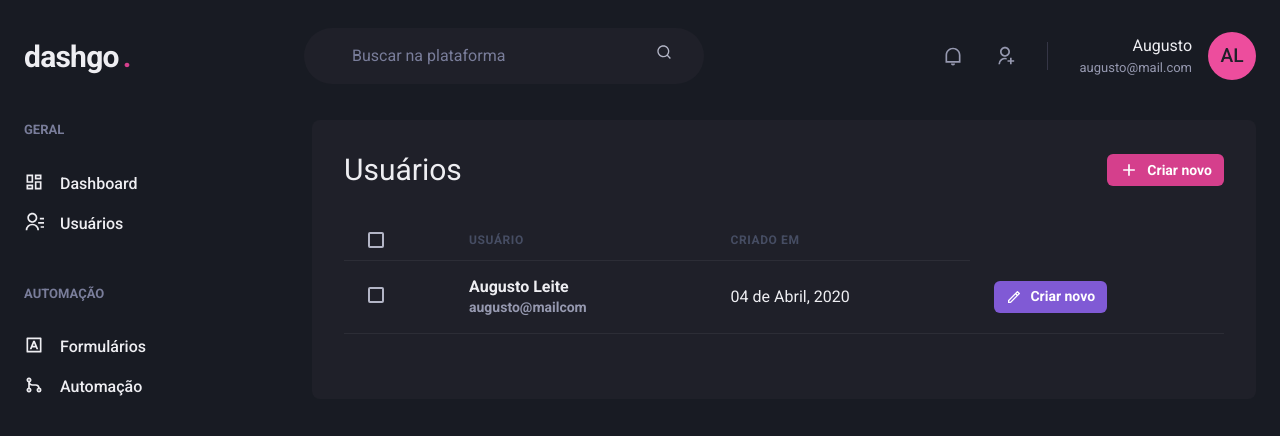
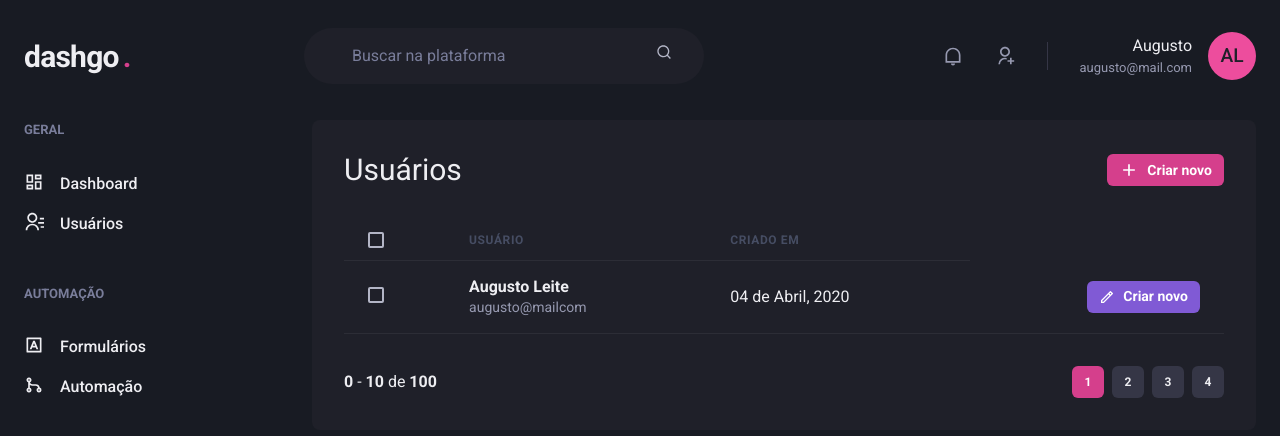
Before and after one commit to augustorl/dashgo, a Next.js app: page /users in a window 1280 px wide. Shown: the top 436 px of the page. Built offline with nearby package versions, Linux system fonts and the light colour scheme.

Commit message:
add: pagination to Userlist

```diff
--- a/src/pages/users/index.tsx
+++ b/src/pages/users/index.tsx
@@ -4,6 +4,7 @@ import { Box, Button, Text, Flex, Heading, Table, Th, Thead, Tr, Checkbox, Icon,
 import React from 'react';
 import { RiAddLine, RiPencilLine } from 'react-icons/ri';
 import { Header } from '../../components/Header';
+import Pagination from '../../components/Pagination';
 import { Sidebar } from '../../components/Sidebar';
 
 
@@ -47,11 +48,11 @@ export default function UserList() {
                                 <Td>
                                     <Box>
                                         <Text fontWeight="bold">Augusto Leite</Text>
-                                        <Text color="gray.300" fontSize="sm" fontWeight="bold">augusto@mailcom</Text>
+                                        <Text color="gray.300" fontSize="sm" >augusto@mailcom</Text>
                                     </Box>
                                 </Td>
                                 <Td>04 de Abril, 2020</Td>
-                                <Td>
+                                <Td textAlign="right">
                                     <Button
                                     as="a"
                                     size="sm"
@@ -65,6 +66,8 @@ export default function UserList() {
                             </Tr>
                         </Tbody>
                     </Table>
+
+                    <Pagination />
                 </Box>
             </Flex>
         </Box>
```
